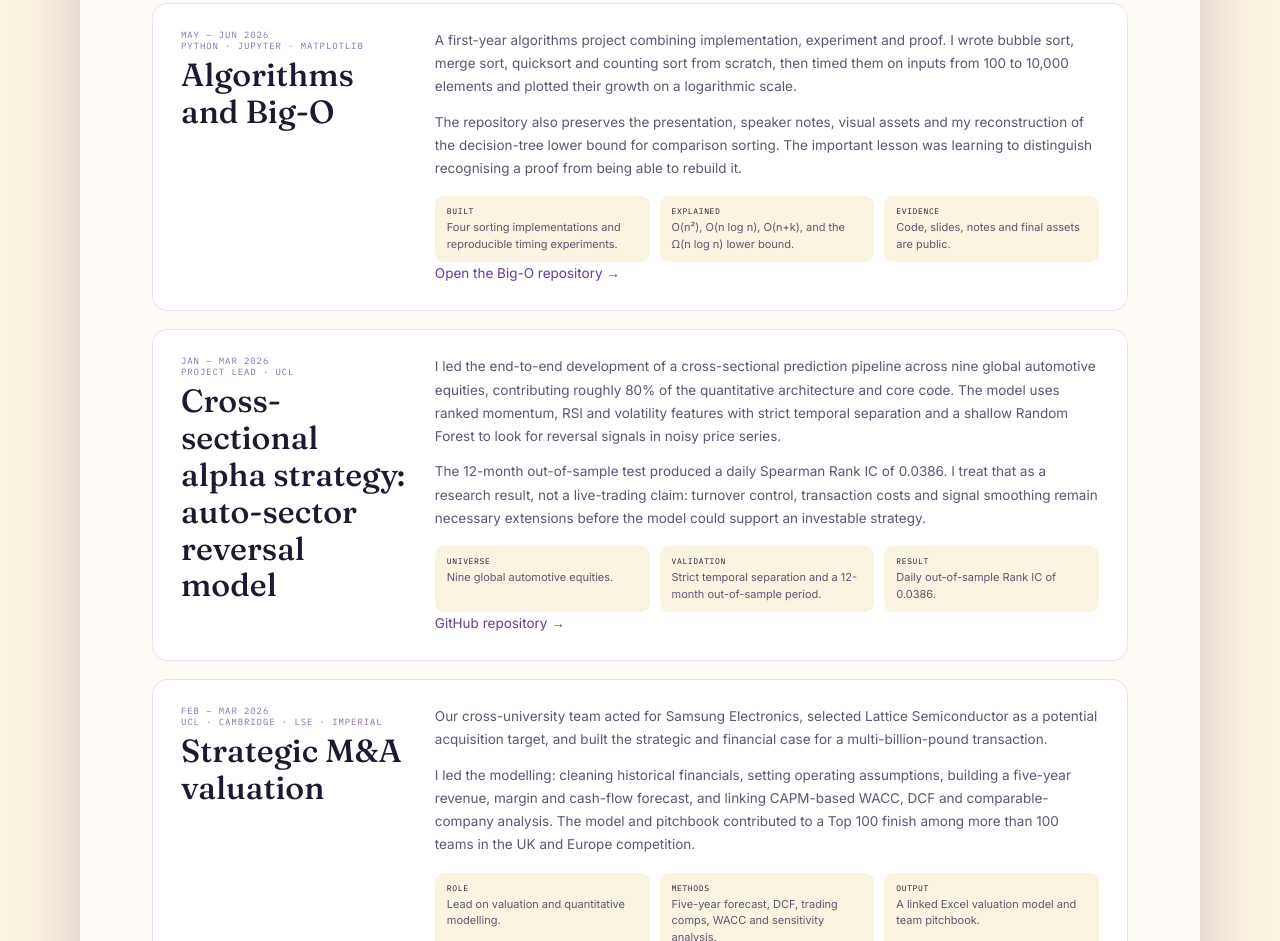
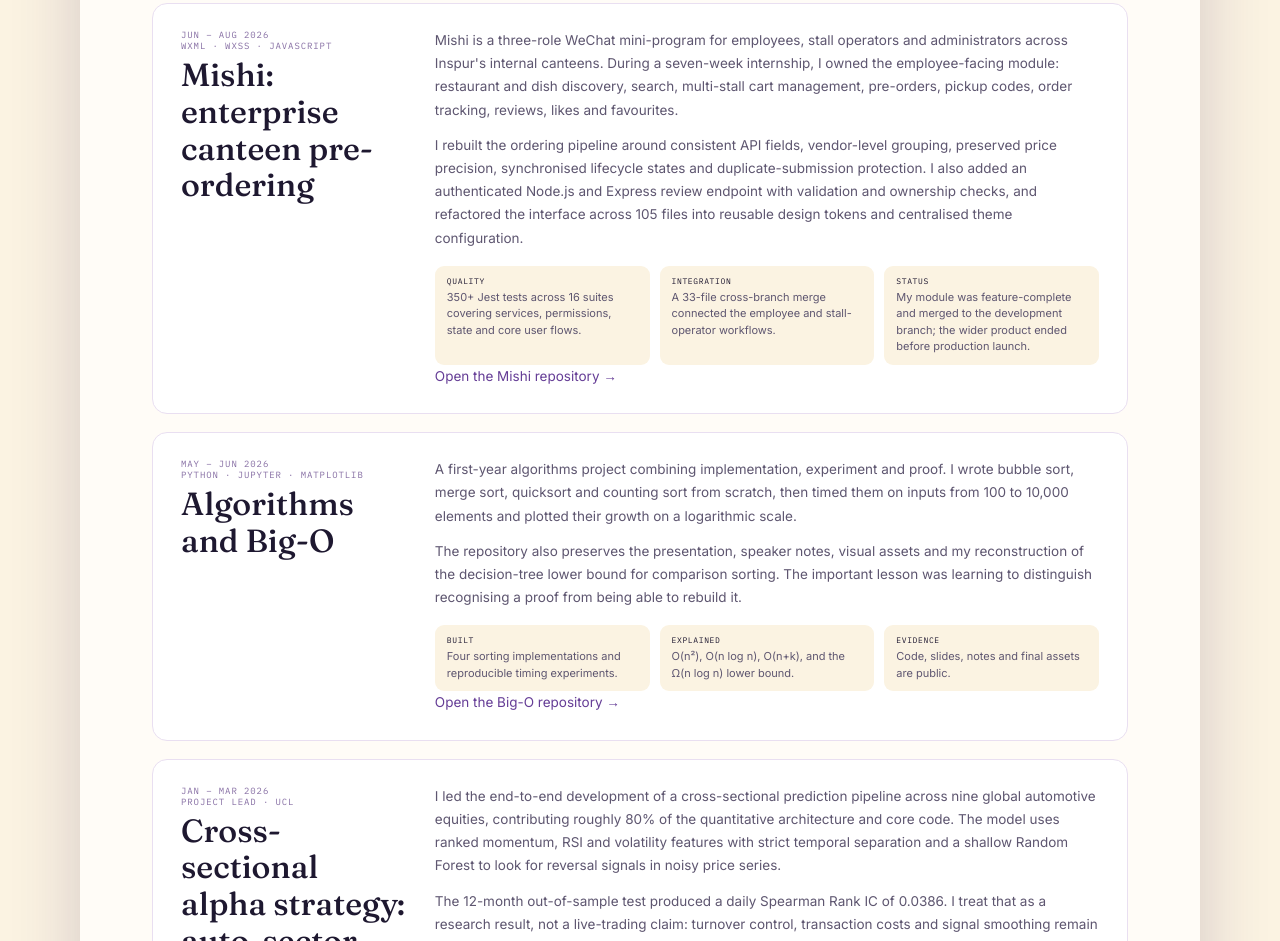
Before and after one commit to sofhrina/sofhrina.github.io, a website: page projects.html in a window 1280 px wide. Shown: the part 519-1460 px from the top of the page. Drawn offline with Linux system fonts and the light colour scheme.

Commit message:
Add Mishi to selected projects (#12)
Co-authored-by: Huiru Feng <212369621+sofhrina@users.noreply.github.com>

```diff
--- a/projects.html
+++ b/projects.html
@@ -34,6 +34,10 @@
     <p class="page-intro">The technical choices are kept inside their context. Where a result is uncertain, that uncertainty stays on the page.</p>
     <section class="work-list" aria-label="Selected projects">
       <article class="work-item">
+        <div><p class="work-meta">Jun – Aug 2026<br>WXML · WXSS · JavaScript</p><h2>Mishi: enterprise canteen pre-ordering</h2></div>
+        <div class="work-copy"><p>Mishi is a three-role WeChat mini-program for employees, stall operators and administrators across Inspur's internal canteens. During a seven-week internship, I owned the employee-facing module: restaurant and dish discovery, search, multi-stall cart management, pre-orders, pickup codes, order tracking, reviews, likes and favourites.</p><p>I rebuilt the ordering pipeline around consistent API fields, vendor-level grouping, preserved price precision, synchronised lifecycle states and duplicate-submission protection. I also added an authenticated Node.js and Express review endpoint with validation and ownership checks, and refactored the interface across 105 files into reusable design tokens and centralised theme configuration.</p><div class="work-facts"><div><b>Quality</b>350+ Jest tests across 16 suites covering services, permissions, state and core user flows.</div><div><b>Integration</b>A 33-file cross-branch merge connected the employee and stall-operator workflows.</div><div><b>Status</b>My module was feature-complete and merged to the development branch; the wider product ended before production launch.</div></div><p><a class="work-link" href="https://github.com/jy964128/mishi">Open the Mishi repository →</a></p></div>
+      </article>
+      <article class="work-item">
         <div><p class="work-meta">May – Jun 2026<br>Python · Jupyter · Matplotlib</p><h2>Algorithms and Big-O</h2></div>
         <div class="work-copy"><p>A first-year algorithms project combining implementation, experiment and proof. I wrote bubble sort, merge sort, quicksort and counting sort from scratch, then timed them on inputs from 100 to 10,000 elements and plotted their growth on a logarithmic scale.</p><p>The repository also preserves the presentation, speaker notes, visual assets and my reconstruction of the decision-tree lower bound for comparison sorting. The important lesson was learning to distinguish recognising a proof from being able to rebuild it.</p><div class="work-facts"><div><b>Built</b>Four sorting implementations and reproducible timing experiments.</div><div><b>Explained</b>O(n²), O(n log n), O(n+k), and the Ω(n log n) lower bound.</div><div><b>Evidence</b>Code, slides, notes and final assets are public.</div></div><p><a class="work-link" href="https://github.com/sofhrina/algorithm-bigo-project">Open the Big-O repository →</a></p></div>
       </article>
```
Also changed, not shown: index.html (+1 -0 lines).
